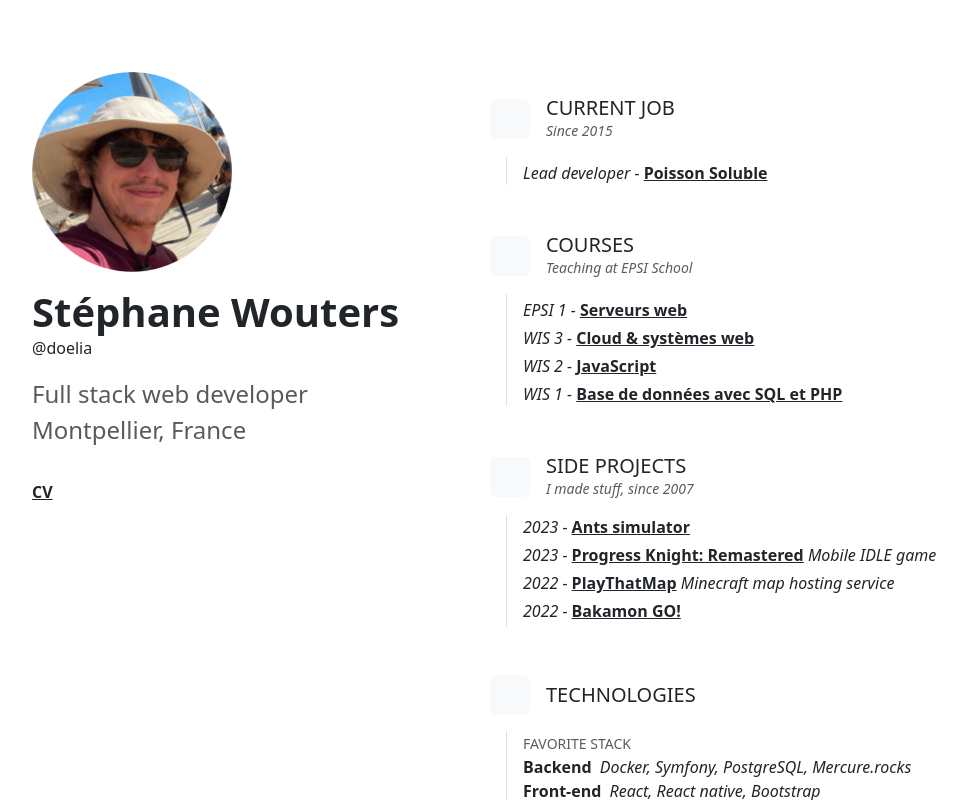
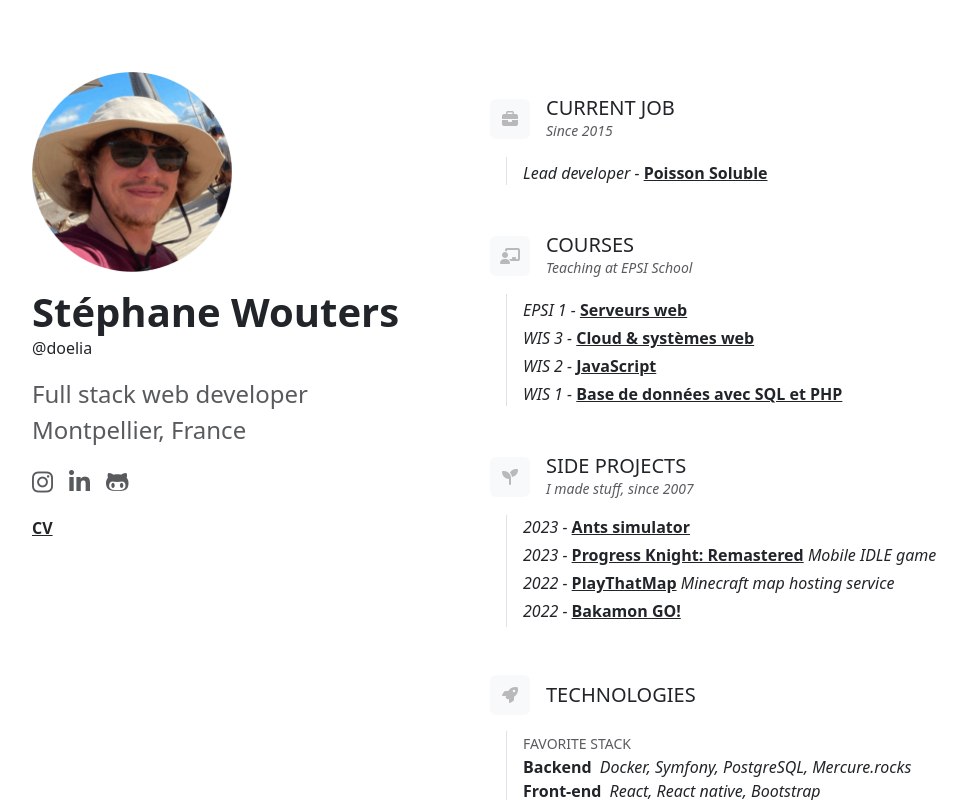
Before and after one commit to Doelia/stephanewouters.fr, a Preact app: page / in a window 1280 px wide. Shown: the top 800 px of the page, without its empty margins (68-1035 px from the left). Built offline with nearby package versions, Linux system fonts and the light colour scheme.

Commit message:
:sparkles:

```diff
--- a/index.html
+++ b/index.html
@@ -50,7 +50,7 @@
       <div class="my-5 category-hover fade-in">
         <div class="d-flex align-items-center">
           <div class="text-bg-light rounded text-center category-icon" style="height: 40px; width: 40px; line-height: 40px">
-            <i class="fa-solid fa-user-chef opacity-25"></i>
+            <i class="fa-solid fa-briefcase opacity-25"></i>
           </div>
           <div class="col ms-3">
             <h2 class="text-uppercase fs-5 mb-0 fw-light">CURRENT JOB</h2>
--- a/package.json
+++ b/package.json
@@ -9,6 +9,7 @@
     "preview": "vite preview"
   },
   "dependencies": {
+    "@fortawesome/fontawesome-free": "^6.5.1",
     "@hotwired/turbo": "^8.0.0-beta.1",
     "bootstrap": "^5.3.2",
     "gsap": "^3.12.3",
--- a/src/index.scss
+++ b/src/index.scss
@@ -16,8 +16,9 @@
 
 @import "bootstrap/scss/utilities/api";
 
-//@import '../vendor/fontawesome/css/fontawesome.css';
-//@import '../vendor/fontawesome/css/brands.css';
+@import '@fortawesome/fontawesome-free/css/fontawesome.css';
+@import '@fortawesome/fontawesome-free/css/brands.css';
+@import '@fortawesome/fontawesome-free/css/solid.css';
 //@import '../vendor/fontawesome/css/solid.css';
 
 @import './styles.scss';
```
Also changed, not shown: 1 other file (tests, documents, lock files or other folders).
